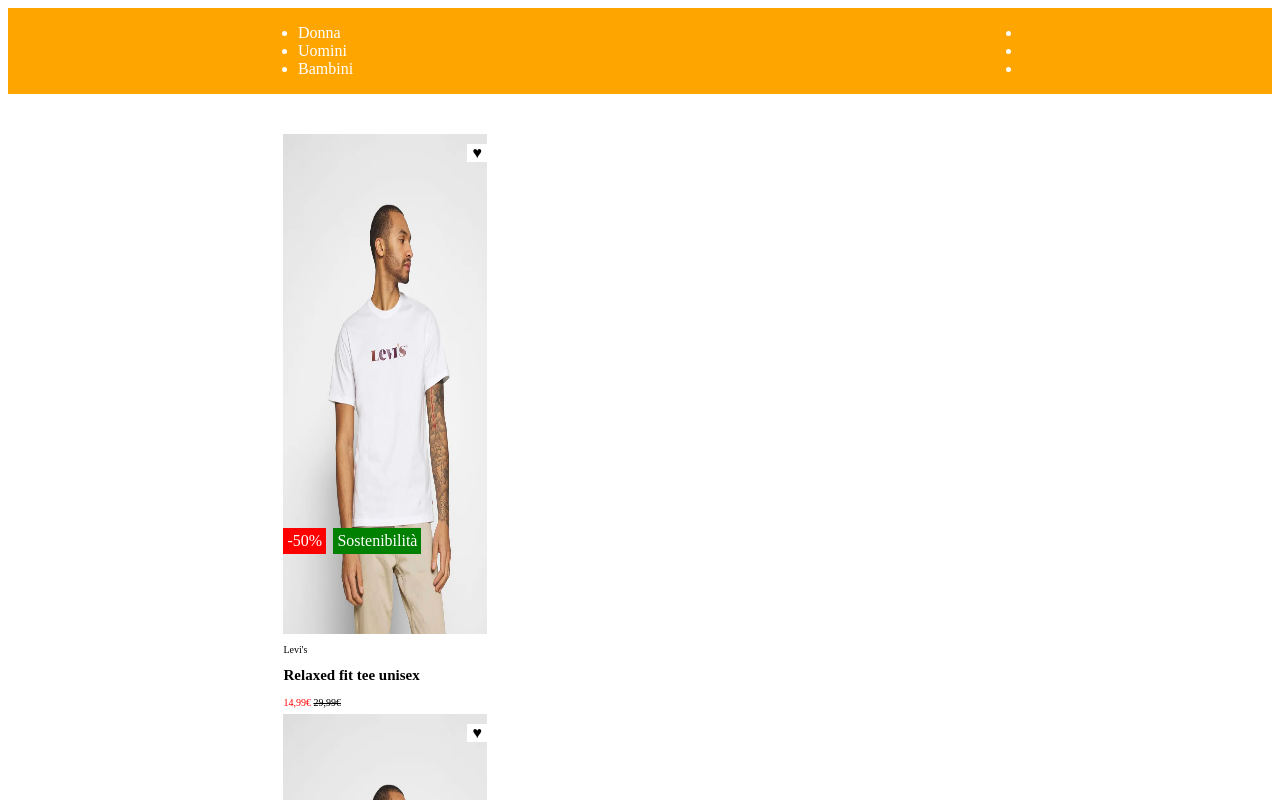
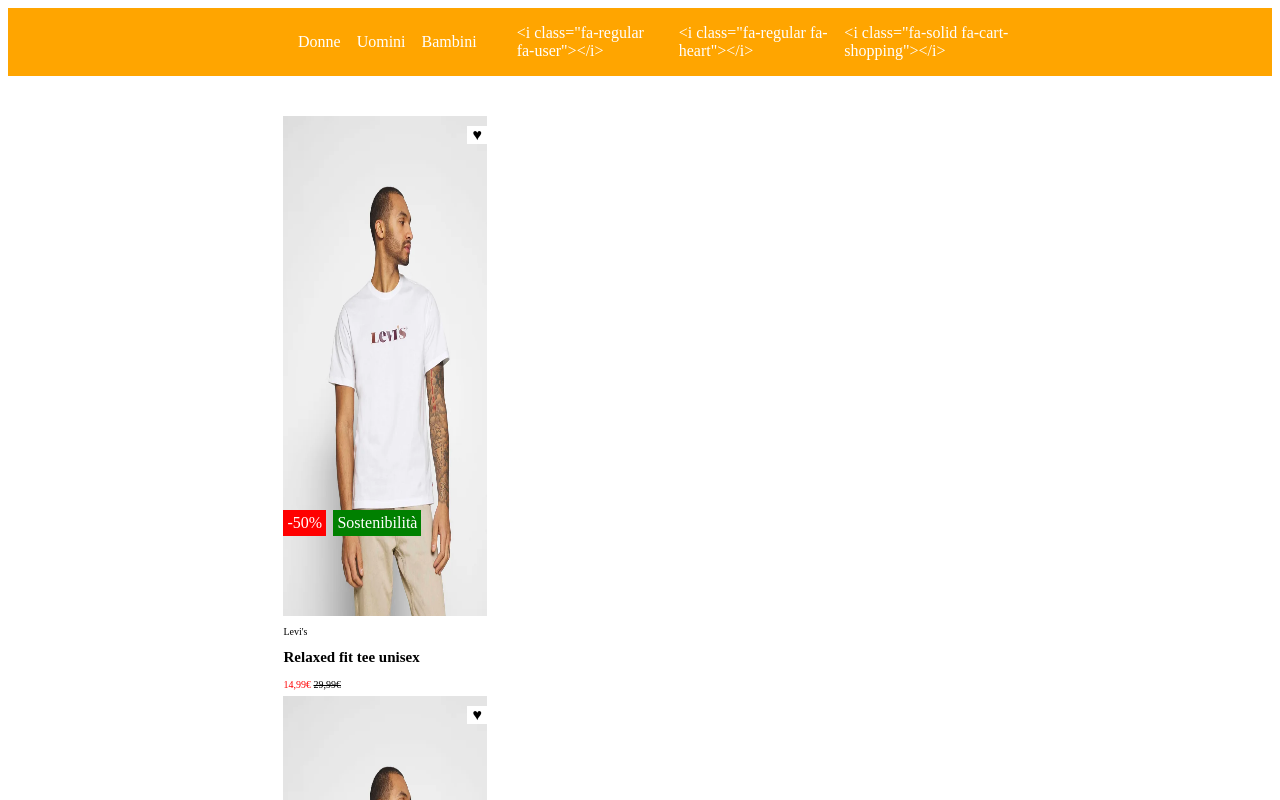
Before and after one commit to simone-nolberto/vite-boolando, a Vue app: page / in a window 1280 px wide. Shown: the top 800 px of the page. Built offline with nearby package versions, Linux system fonts and the light colour scheme.

Commit message:
update with dinamic creation of header link (bonus)

```diff
--- a/src/components/AppHeader.vue
+++ b/src/components/AppHeader.vue
@@ -2,8 +2,13 @@
 
 export default {
     name: 'AppHeader',
+    data() {
+        return {
+            genderSection: ['Donne', 'Uomini', 'Bambini'],
+            menuSection: ['<i class="fa-regular fa-user"></i>', '<i class="fa-regular fa-heart"></i>', '<i class="fa-solid fa-cart-shopping"></i>'],
+        }
+    }
 }
-
 </script>
 
 <template>
@@ -11,17 +16,13 @@ export default {
         <div class="container">
             <div class="gender">
                 <ul>
-                    <li>Donna</li>
-                    <li>Uomini</li>
-                    <li>Bambini</li>
+                    <li v-for="section in genderSection"><a href="#">{{ section }}</a></li>
                 </ul>
             </div>
 
             <div class="menu">
                 <ul>
-                    <li><i class="fa-regular fa-user"></i></li>
-                    <li><i class="fa-regular fa-heart"></i></li>
-                    <li><i class="fa-solid fa-cart-shopping"></i></li>
+                    <li v-for="section in menuSection"><a href="#">{{ section }}</a></li>
                 </ul>
             </div>
         </div>
@@ -43,5 +44,16 @@ header {
         align-items: center;
         margin: 0 250px;
     }
+
+    & ul {
+        list-style: none;
+        display: flex;
+        gap: 1rem;
+
+        & a {
+            color: white;
+            text-decoration: none;
+        }
+    }
 }
 </style>
```
